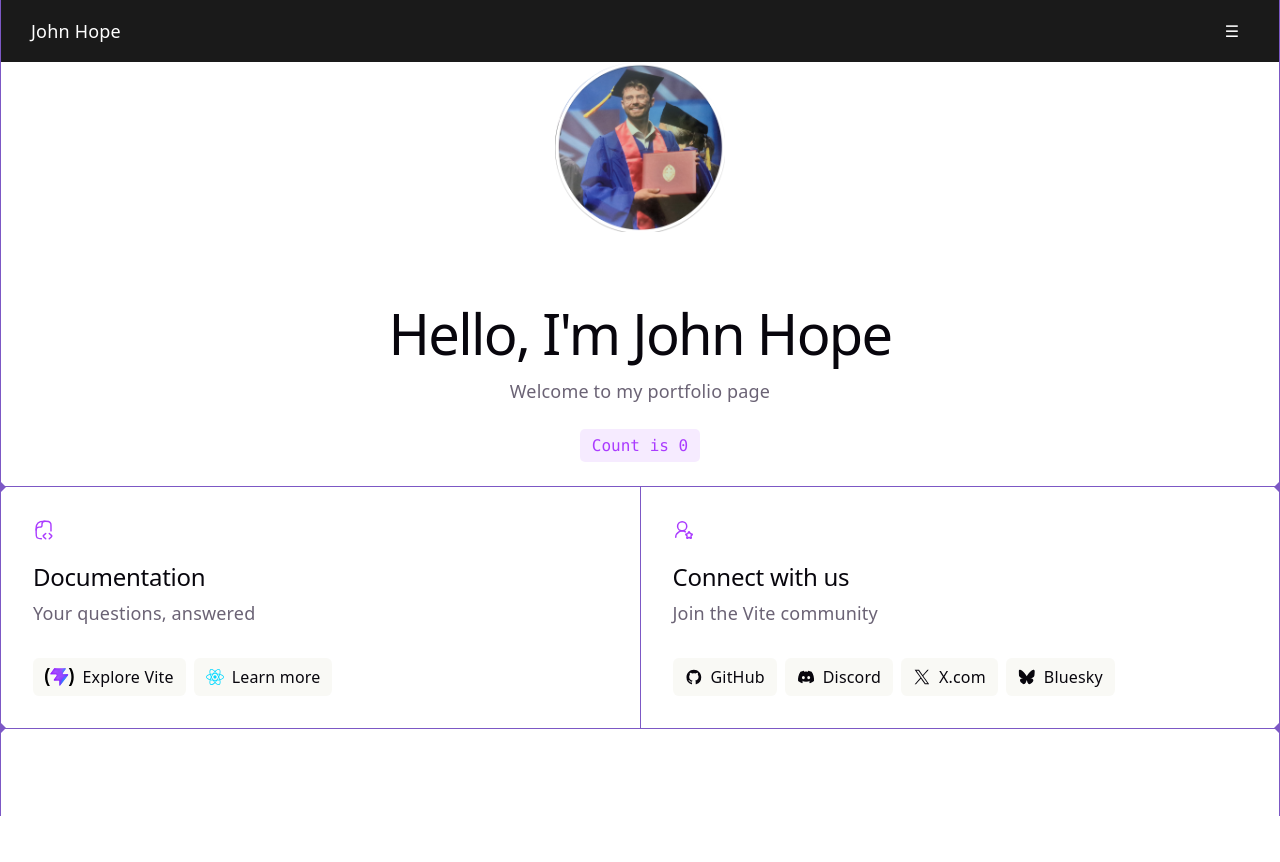
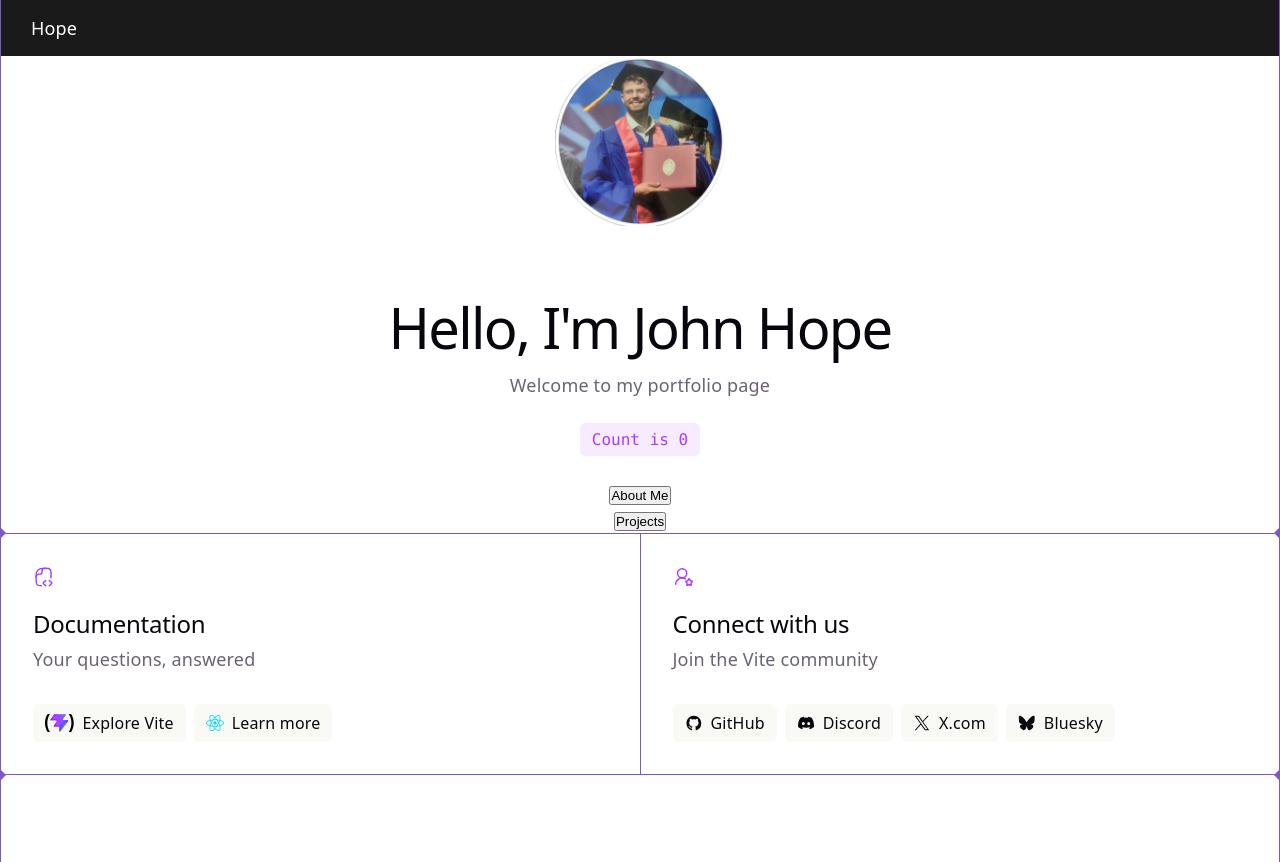
Before and after one commit to NotintoLegos/website, a React (Vite) app in the folder personalWeb/: page / in a window 1280 px wide. Before the commit the page ends 816 px from the top, so only its background shows below. Built offline with nearby package versions, Linux system fonts and the light colour scheme.

Commit message:
changed App to be on one page and pull in other pages via dropdown. took out Header dropdown

```diff
--- a/personalWeb/src/About.jsx
+++ b/personalWeb/src/About.jsx
@@ -13,9 +13,6 @@ export default function About() {
     }
     return (
         <>
-        <section id="header">
-            <Header className="head" />
-        </section>
         <section>
             <div className="body">
                 <h1>About Me</h1>
@@ -23,15 +20,11 @@ export default function About() {
                 <p>I am a ‘maker’, I pretty much love building everything I can. My hobbies range from programming and woodworking to cooking and now board game design. When I’m not building, I’m doing speed puzzling with my partner, out golfing, or watching way too much NBA content.</p>
                 <p>I built this website to showcase some of my projects / random stuff I’ve made and work on React web development.</p>
                 <p>I’m currently seeking a developer role in the Chicago area, if you’d like to get in contact with me, please reach out through email on the ‘contact’ link.</p>
+            </div>
+        </section>
 
-            </div>
-
-        </section>
         <section id= "footer">
             <div>
-                <button onClick={() => window.location.href = '/'}>
-                    Back to Home
-                </button>
                 <DownloadButton></DownloadButton>
             </div>
         </section>
--- a/personalWeb/src/App.jsx
+++ b/personalWeb/src/App.jsx
@@ -12,24 +12,27 @@ import grad_pic from './assets/grad_pic.png';
 import './App.css';
 
 
-// Navigation Button Component
-function NavigateButton() {
-  const nav = useNavigate();
-  return (
-    <button onClick={() => nav("/dashboard")}>
-      About Me
-    </button>
-  );
-}
-
 // Home Page Component
 function HomePage() {
-  const [count, setCount] = useState(0);
+  const [count, setCount] = useState(0); //                       * don't need
+
+  const [dropDowns, setDropdowns] = useState({
+    about: false,
+    projects: false,
+    contact: false,
+  })
+
+  const toggleDropdown = (key) => { //passes key name and sets its value to the opposite of current state
+    setDropdowns((prev) => ({
+      ...prev,
+      [key]: !prev[key],
+    }))
+  }
 
   return (
     <>
       <section id="header">
-          <Header className = "head"/>
+          <Header className = "head"/>  {/* Needs to be changed to only My Logo */}
       </section>
 
       <section id="center">
@@ -50,7 +53,56 @@ function HomePage() {
         >
           Count is {count}
         </button>
+
       </section>
+
+
+      <section id= "hidden-info">
+        <div className= "about-info">
+          <button
+            type= "button"
+            className={dropDowns.about}
+            onClick={() => toggleDropdown('about')}
+          > About Me </button>
+          {dropDowns.about && (
+            <About></About>
+          )}
+        </div>
+        <div className="projects-info">
+          <button
+            type= "button"
+            className={dropDowns.projects}
+            onClick={() => toggleDropdown('projects')}
+          > Projects </button>
+          {dropDowns.projects && (
+            <Projects></Projects>
+          )}
+        </div>
+      </section>
+
+
+{/*
+{isOpen && (
+                <ul className="dropdown-menu"
+                    onMouseLeave={toggleDropdown}
+                    >
+                    {filterMenuItems.map((item) => (
+                        <li key= {item.path} >
+                            <button
+                                onClick={() => handleNavigation(item.path)}
+                                className='dropdown-item'
+                            >
+                                {item.label}
+                            </button>
+                        </li>
+                    ))}
+                </ul>
+            )}
+
+*/}
+
+
+
 
       <div className="ticks"></div>
 
@@ -131,8 +183,6 @@ function App() {
     <Router>
       <Routes>
         <Route path="/" element={<HomePage />} />
-        <Route path="/about" element={<About />} />
-        <Route path="/projects" element={<Projects />} />
       </Routes>
     </Router>
   );
--- a/personalWeb/src/Header.jsx
+++ b/personalWeb/src/Header.jsx
@@ -4,94 +4,9 @@ import './Header.css';
 
 
 export default function Header() {
-  // Manage visibility state of the dropdown menu
-  const navigate = useNavigate()
-  const [isOpen, setIsOpen] = useState(false);
-  const [anchorE1, setAnchorE1] = useState(null)
-  const [timer, setTimer] =useState(null)
-
-  // array of current menu items, can be added to later
-  const menuItems = [
-    {path: '/about', label: 'About Me'},
-    {path: '/projects', label: 'Projects'},
-    {path: '/contact', label: 'Contact'}
-  ]
-
-  // filter out from the menu the route the user is currently on
-  const filterMenuItems= menuItems.filter(item => item.path !== location.pathname)
-
-  const handleMouseLeave = () => {
-    const newTimer= setTimeout(() => {
-        setAnchorE1(null);
-    }, 300)
-    setTimer(newTimer)
-  }
-
-  // Toggle dropdown state on click
-  const toggleDropdown = () => {
-    setIsOpen(!isOpen);
-  };
-
-  // Close dropdown when an option is selected
-  const handleNavigation = (path) => {
-    console.log("dropdown nav at path: ", {path})
-    navigate(path)
-    setIsOpen(false)
-  }
-
-  const handleLogoClick = () => {
-    console.log("logo header click")
-    navigate('/')
-  }
-
-  const Menu = () => {
     return (
-        <li className="dropdown-container">
-            <button
-              className="dropdown-trigger"
-              onMouseEnter={toggleDropdown}
-              aria-haspopup="true"
-              aria-expanded={isOpen}
-            >
-               ☰
-            </button>
-
-            {isOpen && (
-                <ul className="dropdown-menu"
-                    onMouseLeave={toggleDropdown}
-                    >
-                    {filterMenuItems.map((item) => (
-                        <li key= {item.path} >
-                            <button
-                                onClick={() => handleNavigation(item.path)}
-                                className='dropdown-item'
-                            >
-                                {item.label}
-                            </button>
-                        </li>
-                    ))}
-                </ul>
-            )}
-        </li>
+        <header className="header">
+            <div className="logo"> Hope </div>
+        </header>
     )
-  }
-
-  return (
-    <header className="header">
-      <div
-        className="logo"
-        onClick={handleLogoClick}
-        style={{cursor: 'pointer'}}
-      >
-        John Hope
-      </div>
-      <nav className="nav">
-        <ul className="nav-links">
-
-          {/* Dropdown Container */}
-          <Menu></Menu>
-        </ul>
-      </nav>
-    </header>
-  );
 }
```
